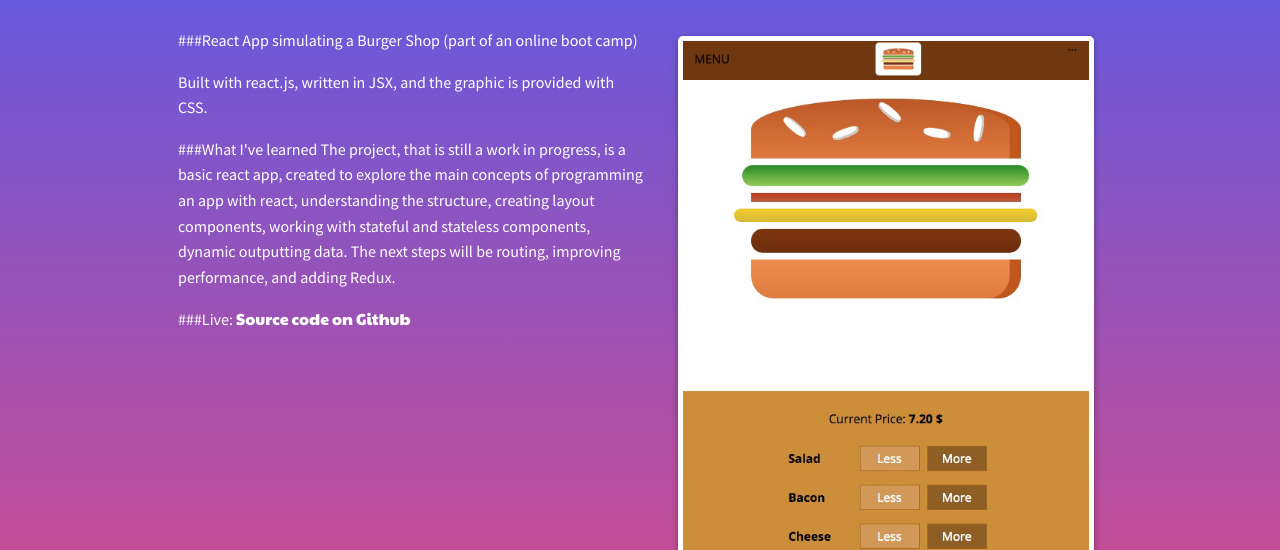
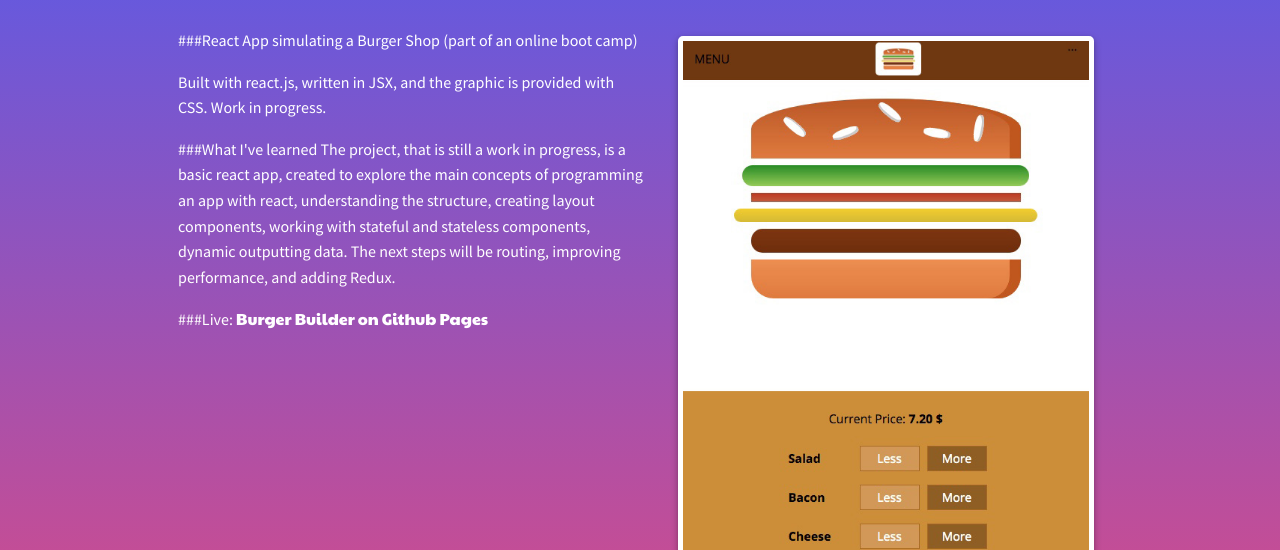
Before and after one commit to vrodegher/onlineresume, a Gatsby site: page /BuilderApp/ in a window 1280 px wide. Shown: the part 250-800 px from the top of the page. Built offline with nearby package versions, Linux system fonts and the light colour scheme; Gatsby itself is replaced by a stand-in of ours.

Commit message:
content update

```diff
--- a/content/BuilderApp/index.md
+++ b/content/BuilderApp/index.md
@@ -9,10 +9,10 @@ tags: ['javascript','react']
 
 ###React App simulating a Burger Shop (part of an online boot camp)
 
- Built with react.js, written in JSX, and the graphic is provided with CSS.
+ Built with react.js, written in JSX, and the graphic is provided with CSS. Work in progress.
 
 ###What I've learned
  The project, that is still a work in progress, is a basic react app, created to explore the main concepts of programming an app with react, understanding the structure, creating layout components, working with stateful and stateless components, dynamic outputting data. The next steps will be routing, improving performance, and adding Redux.
 
 ###Live:
- <a href="https://github.com/Rodegrafika/burger-builder" target="_blank">Source code on Github</a>
+ <a href="https://rodegrafika.github.io/burger-builder/" target="_blank">Burger Builder on Github Pages</a>
```
